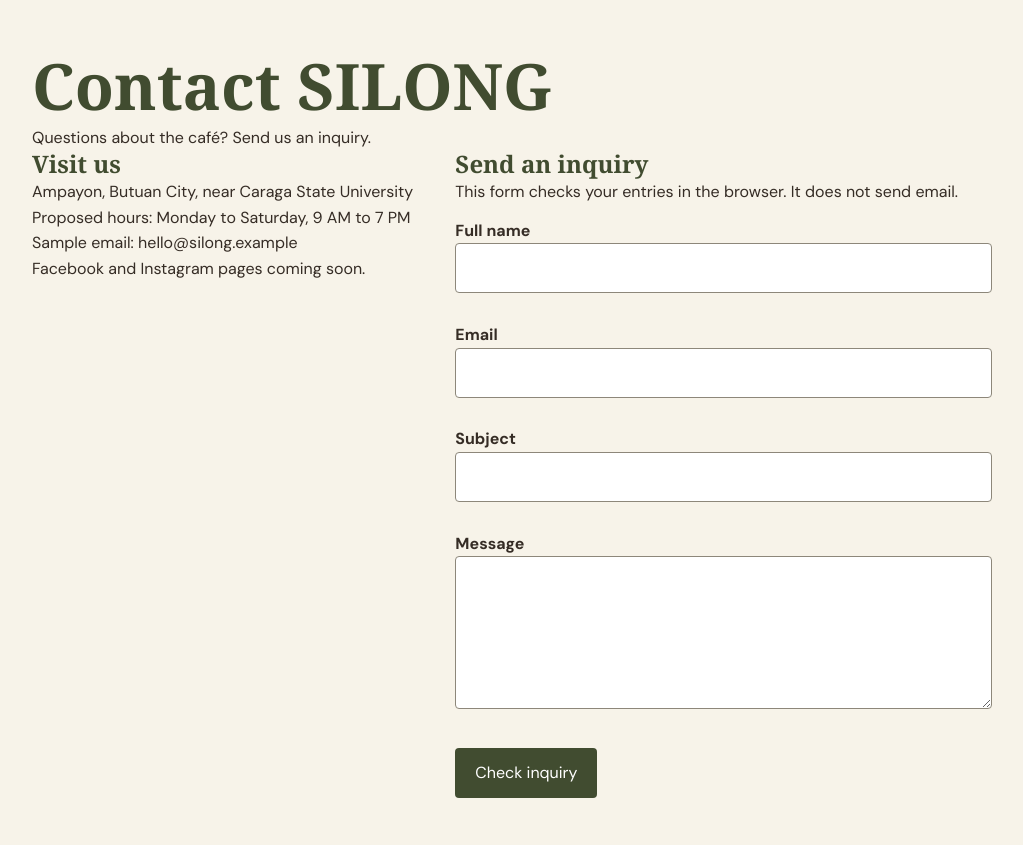
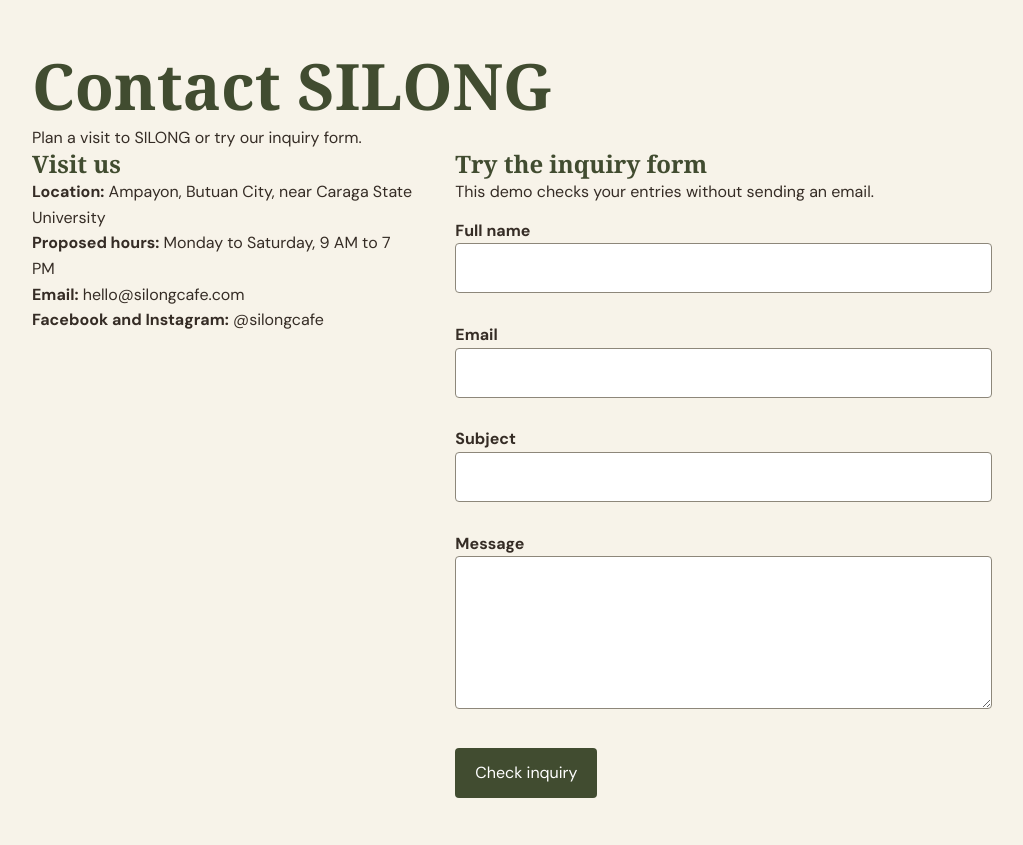
Before and after one commit to novalrajhenne-dot/Lara-Proj-AIGO1-Noval-Presillas-Negros-Pacquiao, a Laravel app: page /contact in a window 1280 px wide. Shown: the part 86-931 px from the top of the page, without its empty margins (128-1151 px from the left). Run offline with Laravel 12, Linux system fonts and the light colour scheme.

Commit message:
Improve Contact page details and form accessibility

```diff
--- a/resources/views/contact.blade.php
+++ b/resources/views/contact.blade.php
@@ -5,38 +5,42 @@
 @endpush
 
 @section('content')
-    <main class="contact-page">
+    <div class="contact-page">
         <h1>Contact SILONG</h1>
-        <p>Questions about the café? Send us an inquiry.</p>
+        <p>Plan a visit to SILONG or try our inquiry form.</p>
 
         <div class="contact-columns">
-            <section>
+            <section class="contact-details">
                 <h2>Visit us</h2>
-                <p>Ampayon, Butuan City, near Caraga State University</p>
-                <p>Proposed hours: Monday to Saturday, 9 AM to 7 PM</p>
-                <p>Sample email: hello@silong.example</p>
-                <p>Facebook and Instagram pages coming soon.</p>
+                <p><strong>Location:</strong> Ampayon, Butuan City, near Caraga State University</p>
+                <p><strong>Proposed hours:</strong> Monday to Saturday, 9 AM to 7 PM</p>
+                <p><strong>Email:</strong> hello@silongcafe.com</p>
+                <p><strong>Facebook and Instagram:</strong> @silongcafe</p>
             </section>
 
             <section>
-                <h2>Send an inquiry</h2>
-                <p>This form checks your entries in the browser. It does not send email.</p>
+                <h2>Try the inquiry form</h2>
+                <p>This demo checks your entries without sending an email.</p>
 
                 <form id="contact-form" novalidate>
                     <label for="full-name">Full name</label>
-                    <input id="full-name" type="text" autocomplete="name" required>
+                    <input id="full-name" type="text" autocomplete="name"
+                           aria-describedby="full-name-error" required>
                     <small id="full-name-error" class="contact-error"></small>
 
                     <label for="email">Email</label>
-                    <input id="email" type="email" autocomplete="email" required>
+                    <input id="email" type="email" autocomplete="email"
+                           aria-describedby="email-error" required>
                     <small id="email-error" class="contact-error"></small>
 
                     <label for="subject">Subject</label>
-                    <input id="subject" type="text" required>
+                    <input id="subject" type="text"
+                           aria-describedby="subject-error" required>
                     <small id="subject-error" class="contact-error"></small>
 
                     <label for="message">Message</label>
-                    <textarea id="message" rows="5" required></textarea>
+                    <textarea id="message" rows="5"
+                              aria-describedby="message-error" required></textarea>
                     <small id="message-error" class="contact-error"></small>
 
                     <button type="submit">Check inquiry</button>
@@ -44,7 +48,7 @@
                 </form>
             </section>
         </div>
-    </main>
+    </div>
 @endsection
 
 @push('scripts')
```
